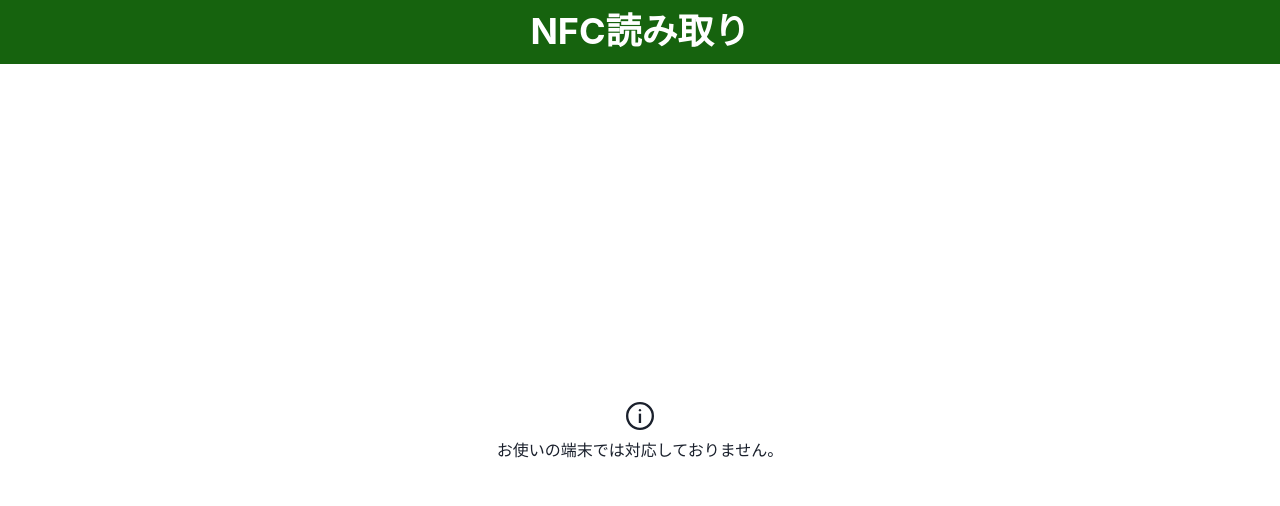
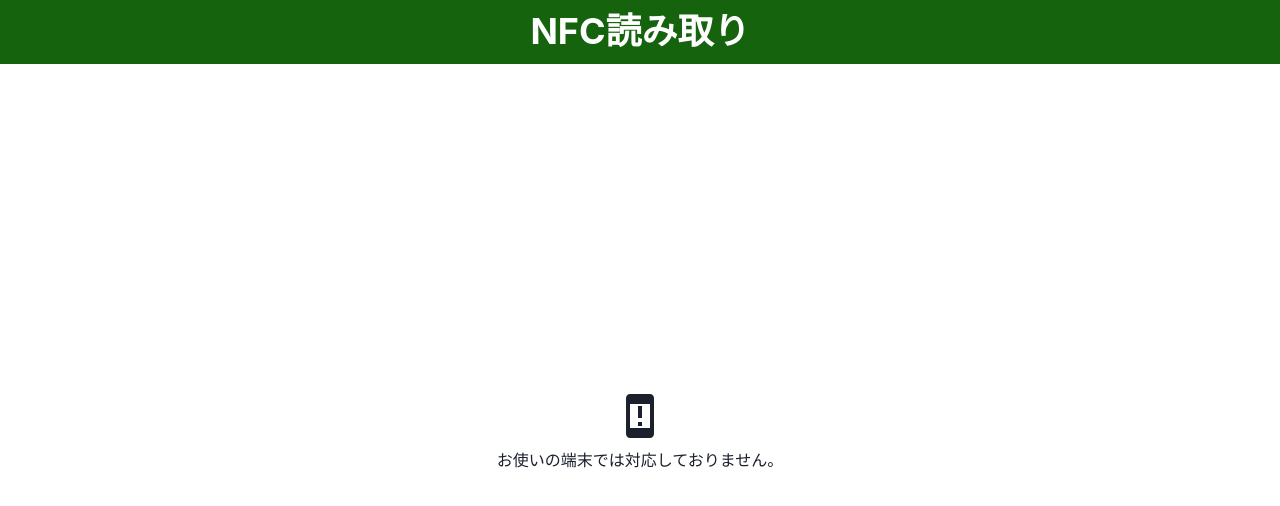
Before and after one commit to illionillion/react-read-nfc-app, a React (Vite) app: page / in a window 1280 px wide. Shown: the top 506 px of the page. Built offline with nearby package versions, Linux system fonts and the light colour scheme.

Commit message:
refactor: 未対応メッセージをコンポーネント化

```diff
--- /dev/null
+++ b/src/features/home/UI/Components/NotSupportedMessage.tsx
@@ -0,0 +1,16 @@
+import { Box, Container, Text } from "@chakra-ui/react";
+import { FC } from "react";
+import { ContainerStyle, NotSupportedMessageStyle } from "../Presentational/HomePre.css";
+import { IconContext } from "react-icons";
+import { MdSystemSecurityUpdateWarning } from "react-icons/md";
+
+export const NotSupportedMessage: FC = () => {
+    return <Container css={ContainerStyle}>
+        <Box css={NotSupportedMessageStyle}>
+            <IconContext.Provider value={{ size: '3rem' }}>
+                <MdSystemSecurityUpdateWarning />
+            </IconContext.Provider>
+            <Text>お使いの端末では対応しておりません。</Text>
+        </Box>
+    </Container>
+}
--- a/src/features/home/UI/Presentational/HomePre.css.ts
+++ b/src/features/home/UI/Presentational/HomePre.css.ts
@@ -7,7 +7,7 @@ export const ContainerStyle = css`
   align-items: center;
 `;
 
-export const NotSupportedMessage = css`
+export const NotSupportedMessageStyle = css`
   display: flex;
   flex-direction: column;
   justify-content: center;
--- a/src/features/home/UI/Presentational/HomePre.tsx
+++ b/src/features/home/UI/Presentational/HomePre.tsx
@@ -1,8 +1,6 @@
 import { FC } from "react";
 import { Layout } from "../../../../application/UI/Components/layout";
-import { Box, Container, Text } from "@chakra-ui/react";
-import { InfoOutlineIcon } from "@chakra-ui/icons";
-import { ContainerStyle, NotSupportedMessage } from "./HomePre.css";
+import { NotSupportedMessage } from "../Components/NotSupportedMessage";
 
 interface HomePreProps {
     isSupported: boolean
@@ -16,12 +14,7 @@ export const HomePre: FC<HomePreProps> = ({ isSupported }) => {
                     isSupported ?
                         ""
                         :
-                        <Container css={ContainerStyle}>
-                            <Box css={NotSupportedMessage}>
-                                <InfoOutlineIcon boxSize={7} />
-                                <Text>お使いの端末では対応しておりません。</Text>
-                            </Box>
-                        </Container>
+                        <NotSupportedMessage />
                 }
             </Layout>
         </>
```
